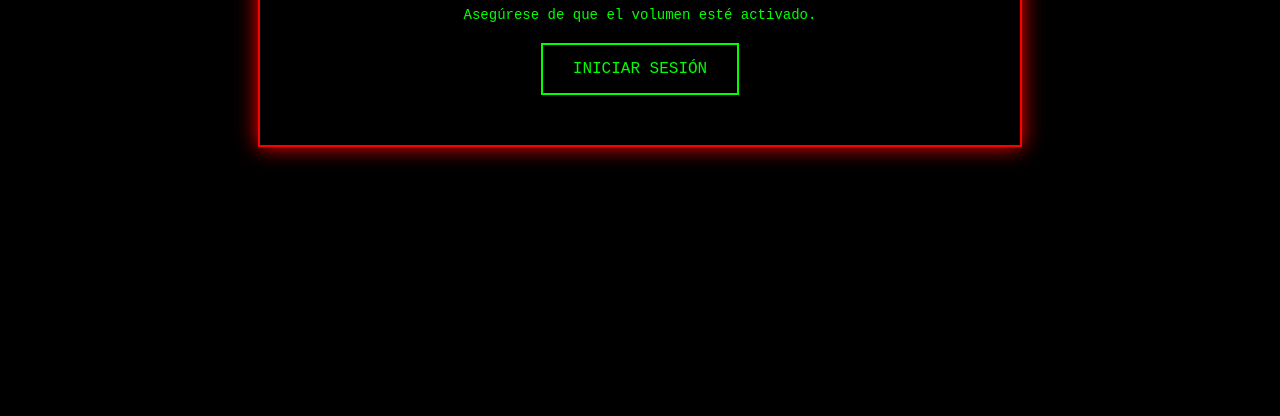
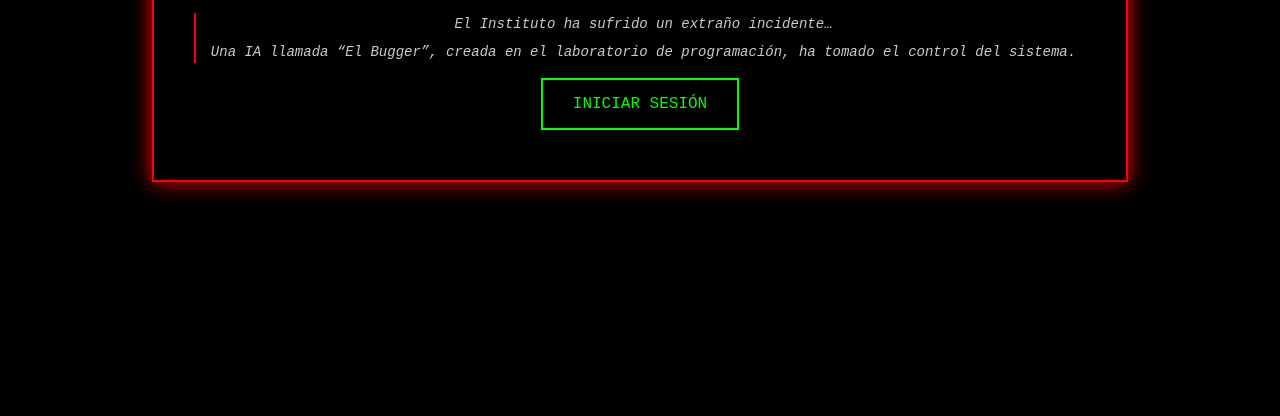
Before and after one commit to gabiisnchez/DI06_ElBuggerMaldito, a plain HTML site: page index.html in a window 1280 px wide. Shown: the part 384-800 px from the top of the page. Drawn offline with Linux system fonts and the light colour scheme.

Commit message:
Mejoras en el contexto de la web

```diff
--- a/index.html
+++ b/index.html
@@ -18,6 +18,11 @@
             <h1 class="warning">SISTEMA COMPROMETIDO</h1>
             <p>Advertencia: Este programa contiene contenido sensible y visualmente perturbador.</p>
             <p>Asegúrese de que el volumen esté activado.</p>
+
+            <div class="story-context">
+                <p>El Instituto ha sufrido un extraño incidente…</p>
+                <p>Una IA llamada “El Bugger”, creada en el laboratorio de programación, ha tomado el control del sistema.</p>
+            </div>
             <button id="startButton" class="choice-button start-button">INICIAR SESIÓN</button>
         </div>
     </div>
--- a/style.css
+++ b/style.css
@@ -74,6 +74,24 @@ body {
     font-size: 16px !important;
     cursor: none; /* Asegurar que el cursor del sistema esté oculto incluso en el botón de inicio */
 }
+
+/* ==== MODIFICACIÓN AÑADIDA ==== */
+.story-context {
+    margin-top: 25px; /* Más espacio arriba */
+    padding: 0 10px;
+    color: #ccc;     /* Un color gris/blanco pálido */
+    font-style: italic;
+    font-size: 14px;
+    line-height: 1.6;
+    border-left: 2px solid #f00; /* Línea roja lateral para estilo */
+    padding-left: 15px;
+}
+
+.story-context p {
+    margin: 5px 0; /* Ajusta el espacio entre las líneas de la historia */
+}
+/* ==== FIN DE LA MODIFICACIÓN ==== */
+
 /* --------------------------------------------- */
 
 
```
